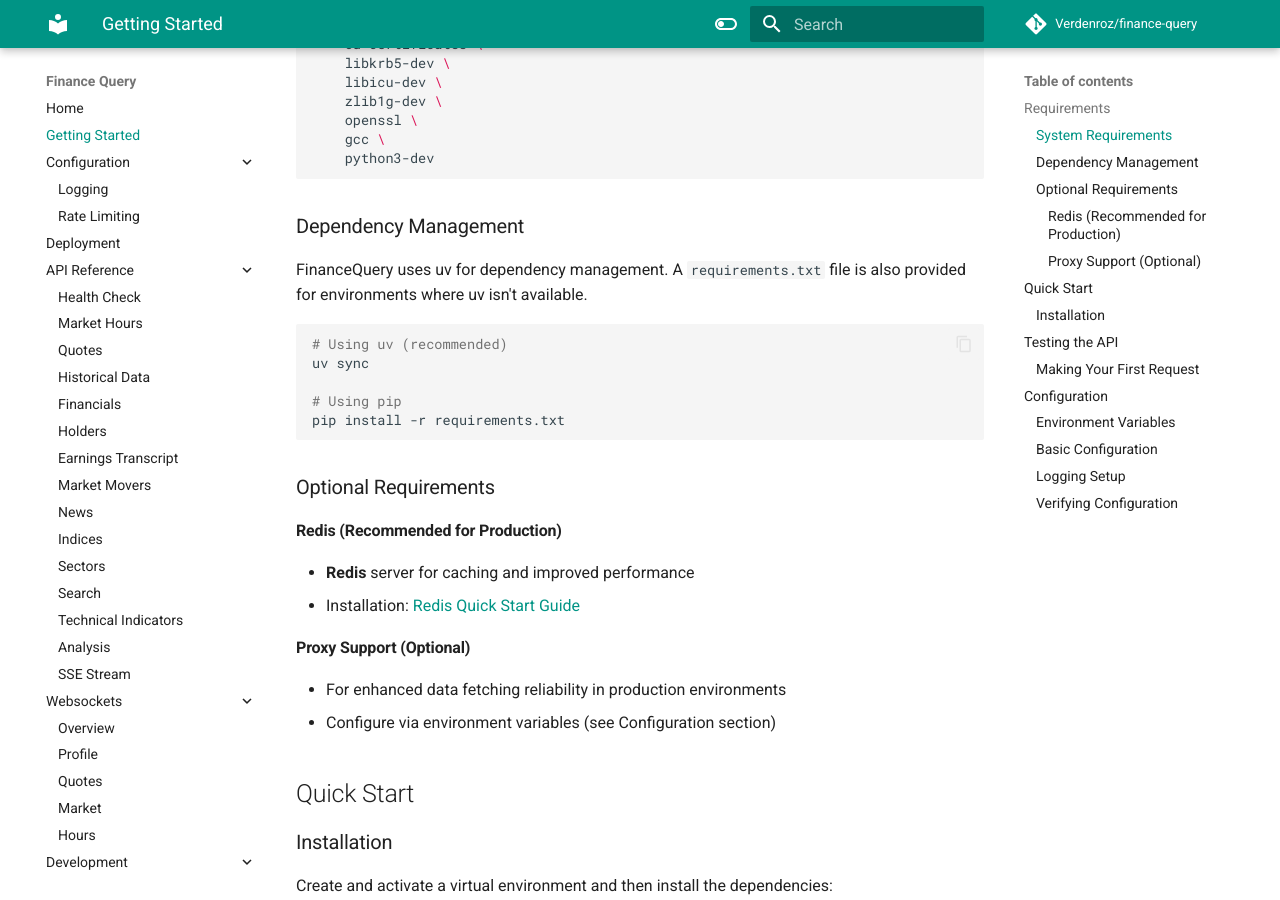
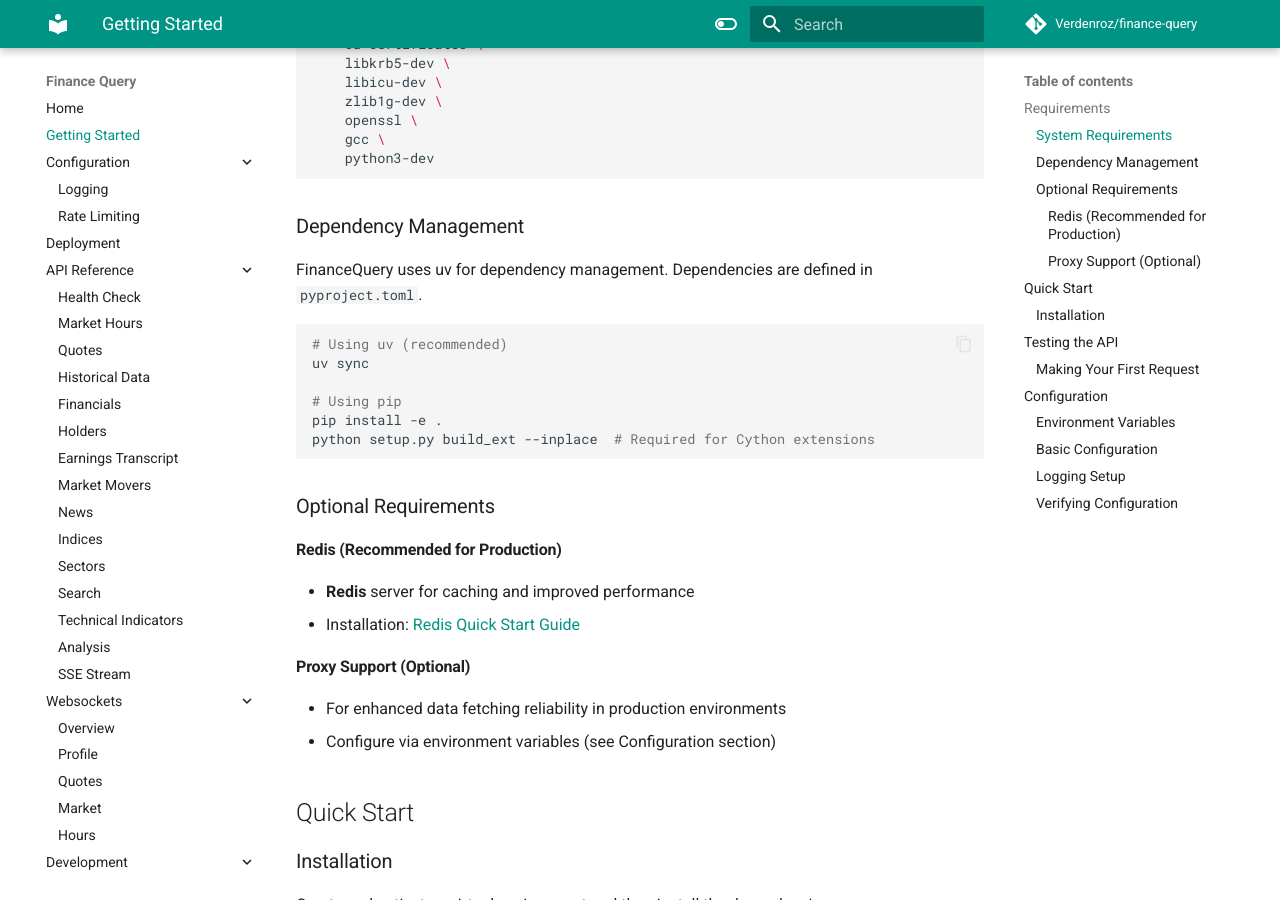
Before and after one commit to Verdenroz/finance-query, an MkDocs documentation site: the page built from docs/getting-started.md, in a window 1280 px wide and 900 px high, scrolled down 585 px. Built offline with MkDocs 1.6.1 and Material for MkDocs 9.7.7, drawn with Linux system fonts in a browser that asks for light colours; comment, search, counter and statistics services are not loaded.

Commit message:
refactor: replaces requirements.txt with uv lock

````diff
--- a/docs/getting-started.md
+++ b/docs/getting-started.md
@@ -41,14 +41,15 @@ FinanceQuery requires several system-level dependencies for optimal performance:
 
 ### Dependency Management
 
-FinanceQuery uses uv for dependency management. A `requirements.txt` file is also provided for environments where uv isn't available.
+FinanceQuery uses uv for dependency management. Dependencies are defined in `pyproject.toml`.
 
 ```bash
 # Using uv (recommended)
 uv sync
 
 # Using pip
-pip install -r requirements.txt
+pip install -e .
+python setup.py build_ext --inplace  # Required for Cython extensions
 ```
 
 ### Optional Requirements
--- a/pyproject.toml
+++ b/pyproject.toml
@@ -13,7 +13,7 @@ authors = [
 readme = "README.md"
 requires-python = ">=3.11,<4.0"
 dependencies = [
-    "fastapi>=0.115.4",
+    "fastapi>=0.112.4,<0.116.0",
     "numpy>=2.1.3",
     "pandas>=2.2.3",
     "redis>=5.2.0",
@@ -22,7 +22,7 @@ dependencies = [
     "uvicorn>=0.32.0",
     "cython>=3.0.11",
     "setuptools>=61.0",
-    "fastapi-injectable>=0.4.1",
+    "fastapi-injectable>=1.4.0",
     "algoliasearch==3.0.0",
     "lxml>=4.9.4",
     "mangum>=0.19.0",
````
Also changed, not shown: README.md (+1 -1 lines), docs/deployment.md (+1 -1 lines), docs/development/architecture.md (+1 -1 lines), docs/development/contributing.md (+1 -2 lines), requirements.txt (deleted, +0 -328 lines), 5 other files.
